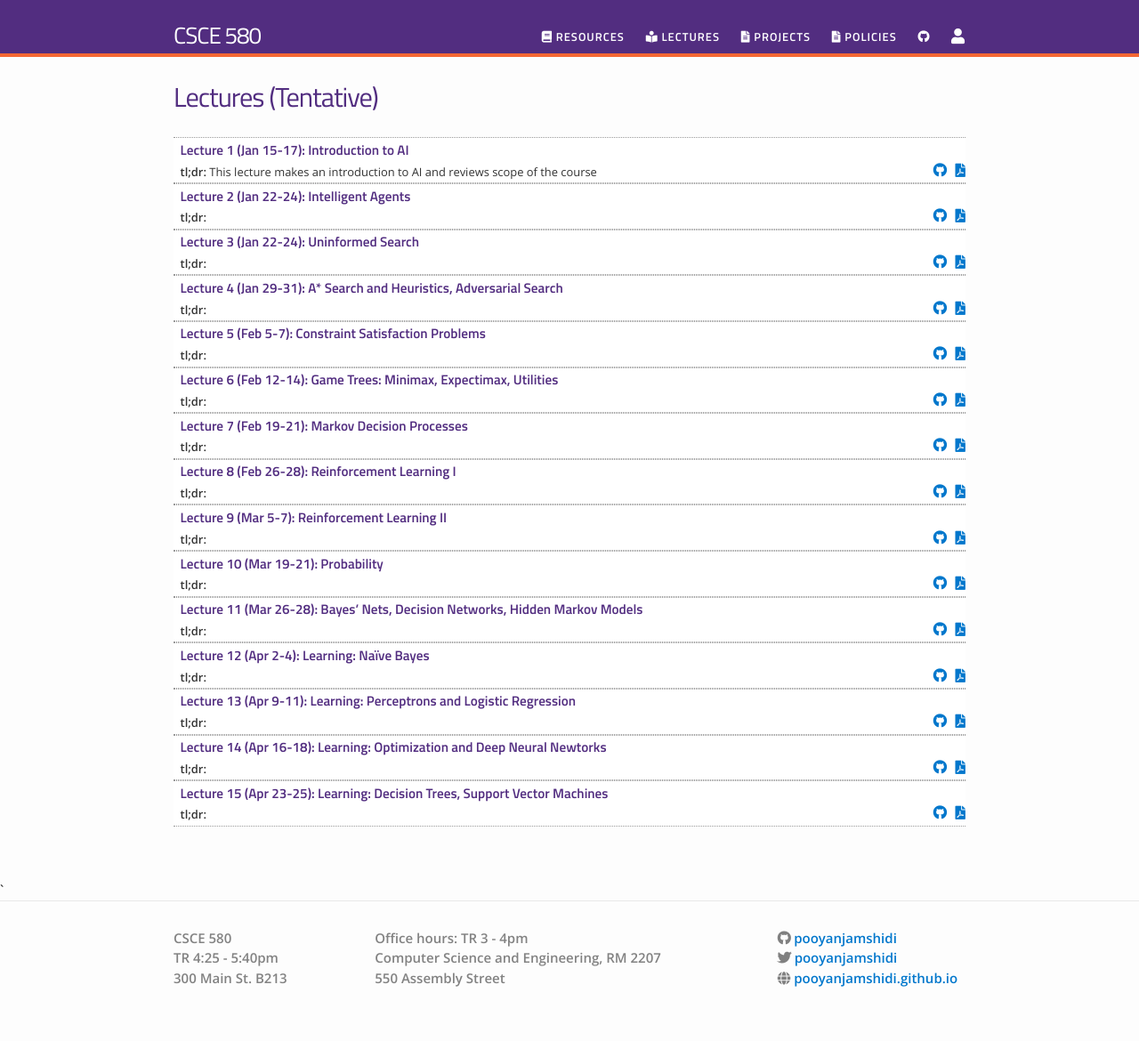
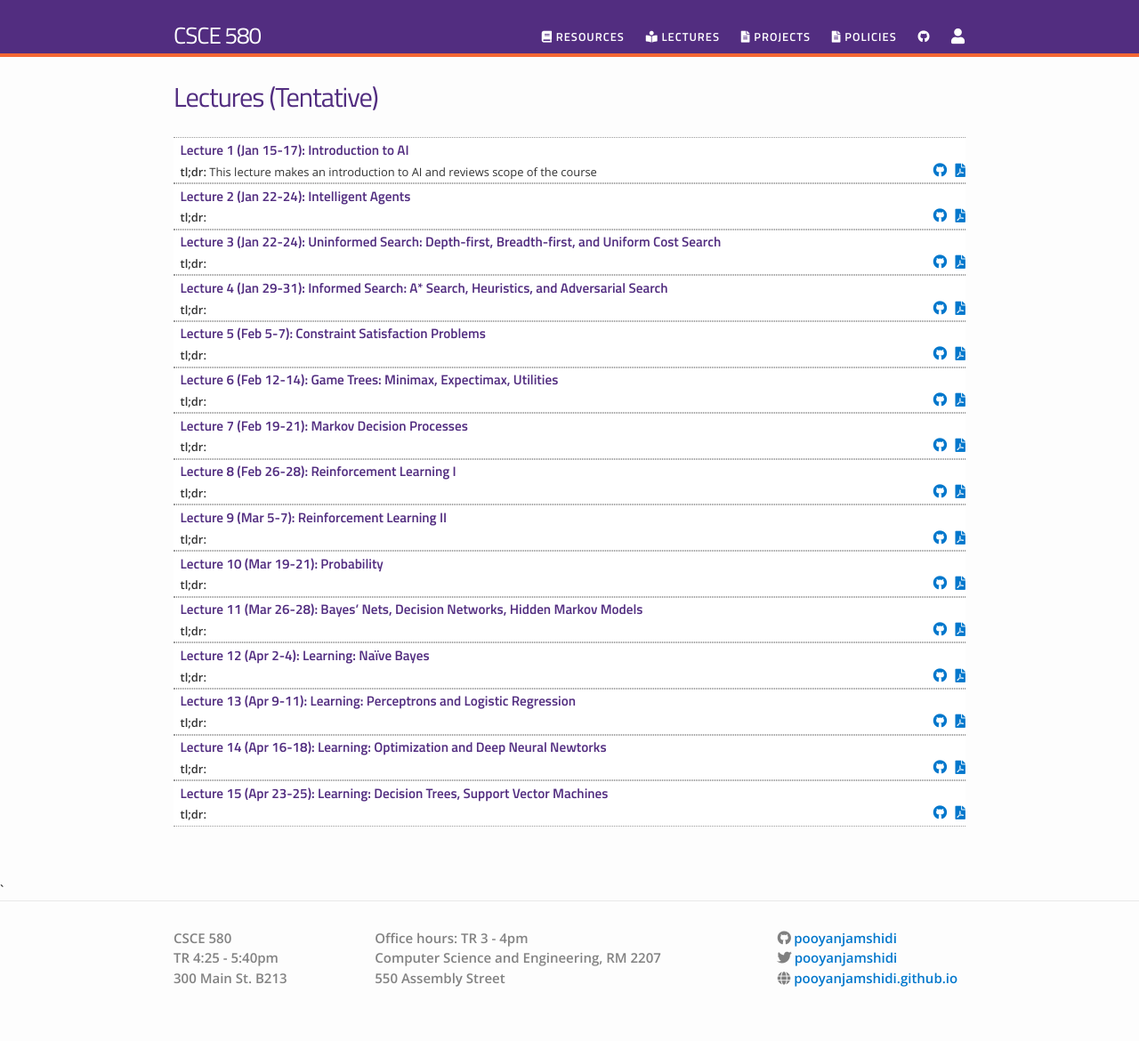
Before and after one commit to stephenvolpe/csce580, a Jekyll site: the page built from lectures.md, in a window 1280 px wide. Shown: the whole page at 89% size. Built offline with Jekyll 4.4.1, drawn with Linux system fonts in a browser that asks for light colours; nearby versions of some CDN libraries.

Commit message:
lecture titles

```diff
--- a/_data/lectures.yml
+++ b/_data/lectures.yml
@@ -8,12 +8,12 @@
   dirname: lectures
   tldr: ""
 
-- title: "Lecture 3 (Jan 22-24): Uninformed Search"
+- title: "Lecture 3 (Jan 22-24): Uninformed Search: Depth-first, Breadth-first, and Uniform Cost Search"
   filename: csce580-03
   dirname: lectures
   tldr: ""
 
-- title: "Lecture 4 (Jan 29-31): A* Search and Heuristics, Adversarial Search"
+- title: "Lecture 4 (Jan 29-31): Informed Search: A* Search, Heuristics, and Adversarial Search"
   filename: csce580-04
   dirname: lectures
   tldr: ""
```
